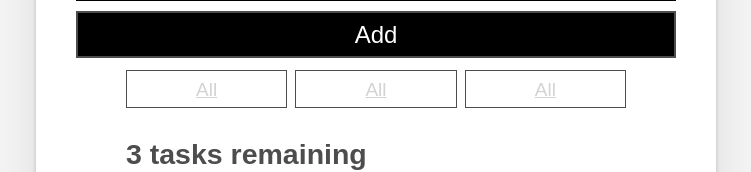
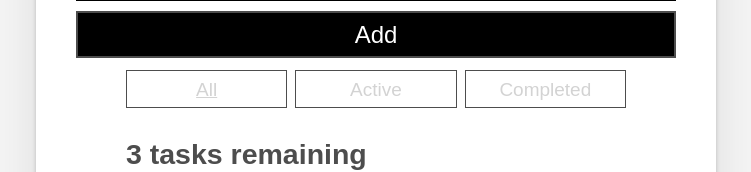
Before and after one commit to TomisinJ/todo-list, a React (Create React App) app: page / in a window 1280 px wide. Shown: the part 259-431 px from the top of the page, without its empty margins (264-1015 px from the left). Built offline with nearby package versions, Linux system fonts and the light colour scheme.

Commit message:
Completed filter functionality

```diff
--- a/src/App.js
+++ b/src/App.js
@@ -6,8 +6,17 @@
 import React, { useState } from "react";
 import { nanoid } from 'nanoid';
 
+const FILTER_MAP = {
+  All: () => true,
+  Active: (task) => !task.completed,
+  Completed: (task) => task.completed,
+};
+
+const FILTER_NAMES = Object.keys(FILTER_MAP);
+
 function App(props) {
   const [tasks, setTasks] = useState(props.tasks);
+  const [filter, setFilter] = useState("All");
 
   function addTask(name) {
     const newTask = { id: `todo-${nanoid()}`, name, completed: false };
@@ -45,7 +54,9 @@
 
 
   // 1. the function that listens created here
-  const taskList = tasks.map((task) => (
+  const taskList = tasks
+  .filter(FILTER_MAP[filter])
+  .map((task) => (
     <Todo
      id={task.id}
      name={task.name}
@@ -57,6 +68,15 @@
       />
   ));
 
+  const filterList = FILTER_NAMES.map((name) => (
+    <FilterButton
+    key={name}
+    name={name}
+    isPressed={name === filter}
+    setFilter={setFilter}
+    />
+  ));
+
   const tasksNoun = taskList.length != 1 ? "tasks" : "task";
   const headingText = `${taskList.length} ${tasksNoun} remaining`
 
@@ -66,9 +86,7 @@
       <Form addTaskProp={addTask}/>
       {/* 2. This is where we create the prop for form */}
       <div className='filters btn-group stack-exception'>
-        <FilterButton/>
-        <FilterButton/>
-        <FilterButton/>
+        {filterList}
       </div>
       <h2 id='list-heading'>{headingText}</h2>
       <ul
--- a/src/components/FilterButton.js
+++ b/src/components/FilterButton.js
@@ -1,10 +1,14 @@
 import React from 'react'
 
-function FilterButton() {
+function FilterButton(props) {
   return (
-    <button type='button' className='btn toggle-btn' aria-pressed="true">
+    <button
+    type='button'
+    className='btn toggle-btn'
+    aria-pressed={props.isPressed}
+    onClick={() => props.setFilter(props.name)}>
     <span className='visually-hidden'>Show </span>
-    <span>all</span>
+    <span>{props.name}</span>
     <span className='visually-hidden'> tasks</span>
   </button>
   )
```
